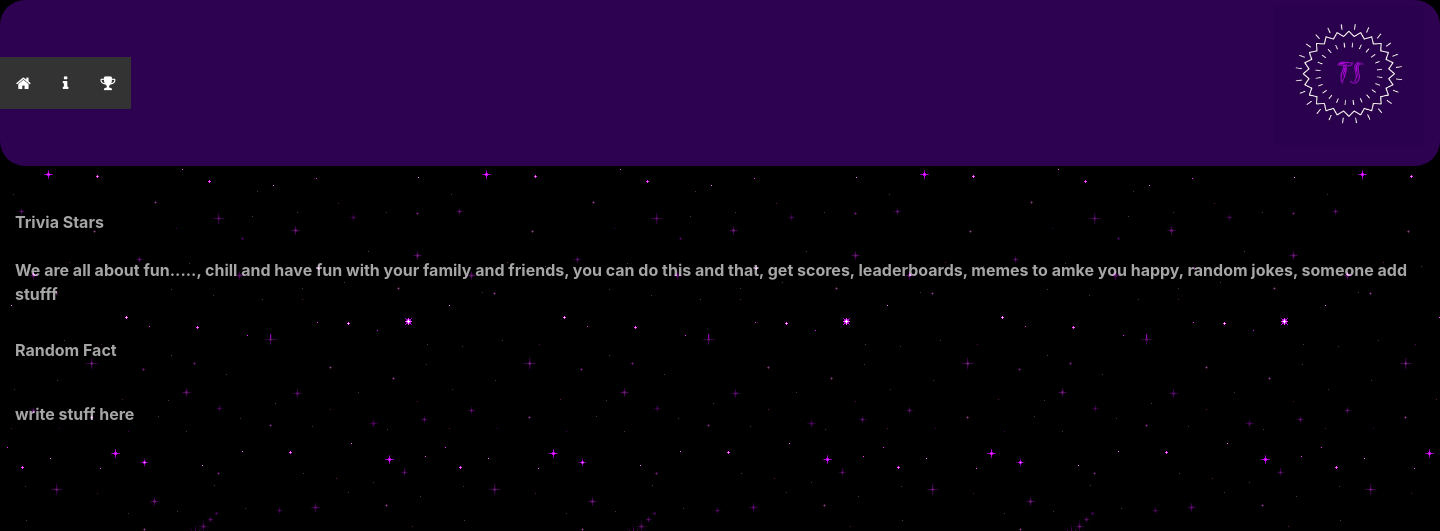
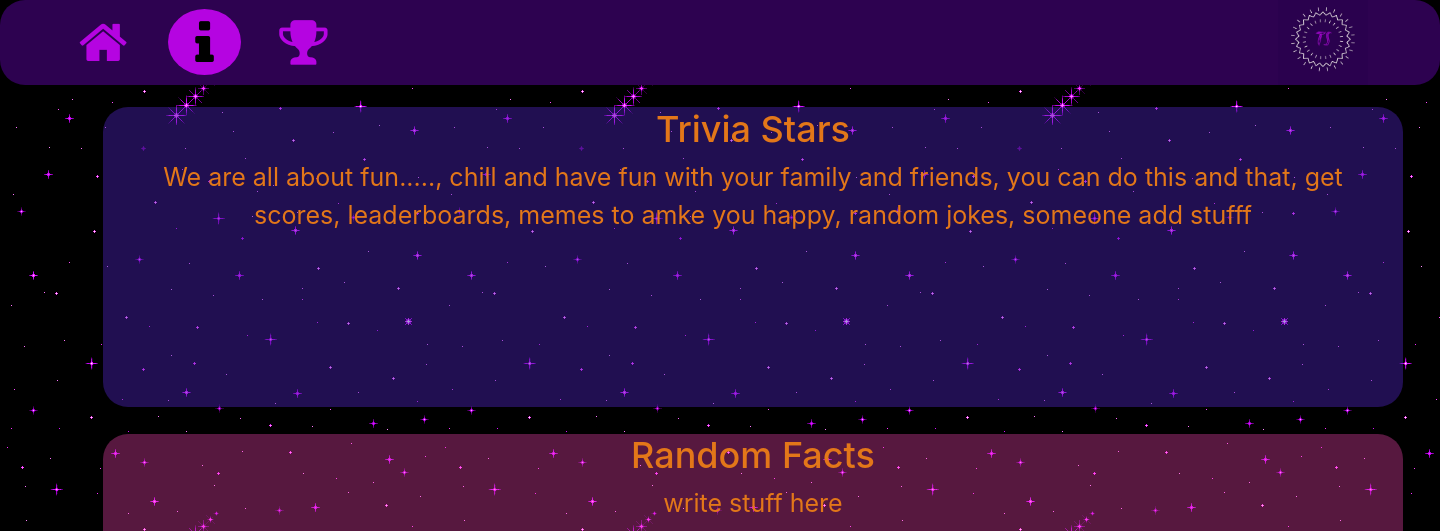
Before and after one commit to FadlallaM/Trivia_Stars, a Flask app: page /about in a window 1440 px wide. Shown: the top 531 px of the page. Run offline with Flask 2, Linux system fonts and the light colour scheme; some libraries are stand-ins or nearby versions.

Commit message:
Finished about page

```diff
--- a/static/css/about.css
+++ b/static/css/about.css
@@ -1,137 +1,124 @@
 body {
-        background: url('/static/images/wallpaper.gif');
+    background: url('/static/images/wallpaper.gif');
 
 }
+
 .navbar {
     background-color: #2d0250;
     padding: 0px;
     border-radius: 25px;
+    position: fixed;
+    width: 100%;
+    top: 0;
 
 }
 
 #logo {
-    height: 140px;
-    width: 150px;
+    height: 90px;
+    width: 90px;
+    margin: -10px 56px -21px;
+    cursor: pointer;
+
 }
+
 ul {
     list-style-type: none;
-    margin: 0;
-    padding: 0;
-    overflow: hidden;
-    background-color: #333;
+}
+
+.fa {
+    font-size: 52px;
+    color: #b504e1;
+    margin: 7px 37px -2px
+}
+
+.fa:hover {
+    color: white;
 }
 
 li {
     float: left;
-    color: thistle;
+    height: 67px;
+    border-radius: 25px;
+    margin: 7px 2px -8px;
 }
 
-li a {
-    display: block;
-    color: white;
-    text-align: center;
-    padding: 14px 16px;
-    text-decoration: none;
-
+#info {
+    border-radius: 50%;
+    background-color: #b504e1;
+    width: 73px;
+    height: 66px;
+    padding-right: 14px;
+    margin-right: -1px;
 }
 
-li a:hover:not(.active) {
-    background-color: #111;
-}
-
-.active {
-    background-color: #04AA6D;
-}
-
-#play button {
-    background-color: #2d0250;
-    text-align: center;
-    margin: -1rem;
-    width: 50%;
-    height: 2.5rem;
-    border-radius: 20px;
-    color: white;
+.fa-info {
+    color: black;
+    margin: 8px 27px 6px;
 }
 
 #trivia_info{
-    width: 100%;
-    padding-right: 15px;
-    padding-left: 15px;
-    margin-right: auto;
-    margin-left: auto;
-    height: 117px;
-    width: 100%;
-    margin-top: 20px;
-    margin-bottom: 35px;
-    background-color: black;
-    opacity: 0.65;
-    border-radius: 1.3rem;
-    color: white;
-    font-weight: bold;
-    }
+    width: 1300px;
+    height: 300px;
+    border: 1px solid transparent;
+    border-radius: 25px;
+    background-color: rgba(70, 33, 173, 0.47);
+    background-size: cover;
+    margin: 107px 103px 10px;
+}
 
 #random_facts{
-    width: 100%;
-    padding-right: 15px;
-    padding-left: 15px;
-    margin-right: auto;
-    margin-left: auto;
-    height: 99px;
-    width: 100%;
-    margin-top: 17px;
-    margin-bottom: 33px;
-    background-color: black;
-    opacity: 0.65;
-    border-radius: 1.3rem;
-    color: white;
-    font-weight: bold;
+    width: 1300px;
+    height: 300px;
+    border-radius: 25px;
+    background-color: rgba(254, 71, 184, 0.34);
+    background-size: cover;
+    margin: 27px 103px 10px;
 }
 
 #team_info{
     width: 100%;
-    padding-right: 1px;
-    padding-left: 1px;
-    margin-right: auto;
-    margin-left: auto;
-    font-weight: bold;
 }
 
-#Isaac{
-    background-color: black;
-    opacity: 0.65;
-    border-radius: 1.3rem;
-    color: white;
-    font-weight: bold;
+#left .jumbotron {
+    width: 33rem;
+    height: 41rem;
+    border-radius: 25px;
+    background-color: rgba(29, 209, 203, 0.5);
+    background-size: cover;
+    margin: 7px 212px 26px;
+    font-size: 20px;
+    color:  #e37719;
 }
 
-#Yadel{
-    background-color: black;
-    opacity: 0.65;
-    border-radius: 1.3rem;
-    color: white;
-    font-weight: bold;
+#right .jumbotron {
+    width: 33rem;
+    height: 41rem;
+    border-radius: 25px;
+    background-color: rgba(29, 209, 203, 0.5);
+    background-size: cover;
+    margin: 7px 4px 26px;
+    color: #e37719;
+    font-size: 20px;
 }
 
-#Divine{
-    background-color: black;
-    opacity: 0.65;
-    border-radius: 1.3rem;
-    color: white;
-    font-weight: bold;
+.jumbotron img {
+    height: 41rem;
+    width: 33rem;
+    border-radius: 25px;
+    margin: -64px -32px 8px;
+
 }
 
-#AJ{
-    background-color: black;
-    opacity: 0.65;
-    border-radius: 1.3rem;
-    color: white;
-    font-weight: bold;
+h1 {
+    font-size: 36px;
+    color: #e37719;
+    text-decoration: none solid rgb(227, 119, 25);
+    text-align: center;
 }
 
-#Fad{
-    background-color: black;
-    opacity: 0.65;
-    border-radius: 1.3rem;
-    color: white;
-    font-weight: bold;
+p {
+    text-align: center;
+    font-size: 25px;
+    color: #e37719;
+    text-decoration: none solid rgb(227, 119, 25);
 }
--- a/static/css/index.css
+++ b/static/css/index.css
@@ -5,7 +5,6 @@ body {
     background-color: #2d0250;
     padding: 0px;
     border-radius: 25px;
-
 }
 
 audio {
@@ -16,6 +15,7 @@ audio {
     height: 90px;
     width: 90px;
     margin: -10px 56px -21px;
+    cursor: pointer;
 
 }
 #logo_2 {
--- a/templates/about.html
+++ b/templates/about.html
@@ -32,58 +32,38 @@
     <body>
         <div class="navbar">
             <ul>
-                <li><a  href="#"><i class="fa fa-home"></i></a></li>
-                <li id="info"><a href="/about"><i class="fa fa-info"></i></a></li>
+                <li><a  href="/"><i class="fa fa-home"></i></a></li>
+                <li id="info"><a href="#"><i class="fa fa-info"></i></a></li>
                 <li><a href="#play"><i class="fa fa-trophy"></i></a></li>
             </ul>
 
             <div class="navbar-brand">
                 <figure>
-                  <a class="logo" href="#"><img src="{{ url_for('static', filename='images/logo.gif') }}"
+                  <a class="logo" href="/"><img src="{{ url_for('static', filename='images/logo.gif') }}"
                       alt="Trivia Stars' logo" id="logo"></a>
                 </figure>
             </div>
         </div>
 
         <div class="container-fluid" id="trivia_info">
-            <br>Trivia Stars</br>
-            <br>We are all about fun....., chill and have fun with your family and friends, you can do this and that, get scores, leaderboards, memes to amke you happy, random jokes, someone add stufff
-        </br>
+            <h1>Trivia Stars</h1>
+            <p id="trivia_sentence">We are all about fun....., chill and have fun with your family and friends, you can do this and that, get scores, leaderboards, memes to amke you happy, random jokes, someone add stufff</p>
         </div>
 
         <div class="container-fluid" id="random_facts">
-            <p>Random Fact</p>
-            <br>write stuff here
-        </br>
+            <h1>Random Facts</h1>
+            <p id="random_fact">write stuff here</p>
         </div>
 
-
-
-
-        </div>
-
-        <div class="container-fluid" id="team_info">
+        <h1>Meet The Team</h1>
+        <div class="row" id="team_info">
+            <div class="col-lg-6" id="left">
                 <div class="jumbotron" id="Isaac">
-                <img src="{{ url_for('static', filename='images/isaac.png') }}"
+                    <img src="{{ url_for('static', filename='images/ayeyi.jpg') }}"
                           alt="about isaac image" id="lsaac_image">
-                <br> Name: Issac Ayeyi Turkson
-                <br>
-                Role: Full Stack Developer
-                <br>
-                Email: iturkson@u.rochester.edu
-                <br>
-                School: University of Rochester
-                <br>
-                Major:Electrical and Computer Engineering
-                <br>
-            </br>
-
-
                 </div>
 
                 <div class="jumbotron" id="Yadel">
-                <img src="{{ url_for('static', filename='images/yadel.png') }}"
-                      alt="about yadel image" id="yadel_image">
                     <br>Name: Yadel Negash
                     <br>
                     Role: Back-end Developer
```
Also changed, not shown: other parts of templates/about.html (+42 -20 lines), static/images/logo1.gif (deleted). Lines whose indentation alone changed are shown as unchanged.
